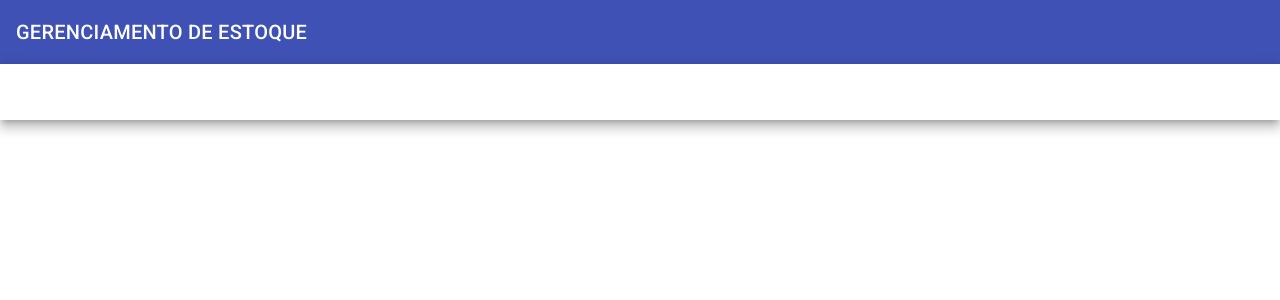
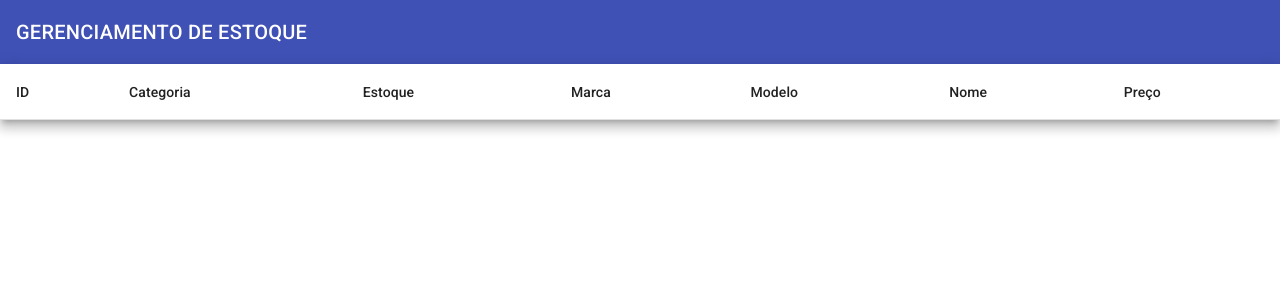
Before and after one commit to paulorobertovrc/api-rest-spring-boot-angular, an Angular app in the folder front/: page /products in a window 1280 px wide. Shown: the top 300 px of the page. Built offline with nearby package versions, Linux system fonts and the light colour scheme.

Commit message:
Added columns to be displayed

```diff
--- a/front/src/app/products/products/products.component.ts
+++ b/front/src/app/products/products/products.component.ts
@@ -1,4 +1,6 @@
 import { Component } from '@angular/core';
+
+import { Product } from '../model/product';
 
 @Component({
   selector: 'app-products',
@@ -7,4 +9,7 @@ import { Component } from '@angular/core';
 })
 export class ProductsComponent {
 
+  products: Product[] = [
+  ];
+  displayedColumns = ['_id', 'category', 'inventory', 'brand', 'model', 'name', 'price'];
 }
```
